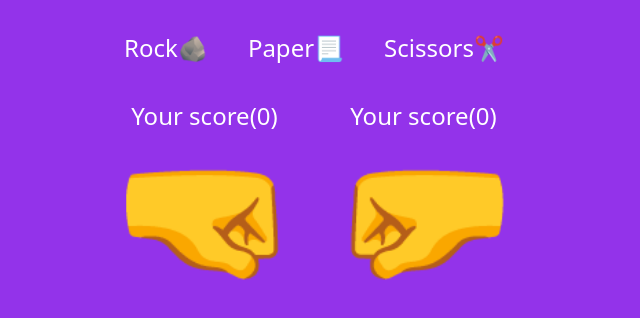
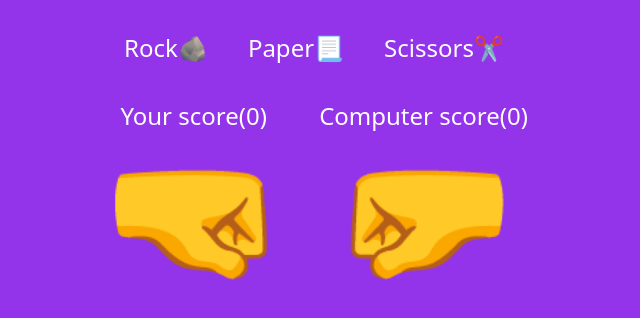
Before and after one commit to mukeshwebdp/Rock-Paper-Scissors, a plain HTML site: page index.html in a window 1280 px wide. Shown: the whole page, without its empty margins (326-966 px from the left). Drawn offline with Linux system fonts and the light colour scheme.

Commit message:
Update index.html
some computer text issue

```diff
--- a/index.html
+++ b/index.html
@@ -21,7 +21,7 @@
         <span class="md:text-[150px] text-[128px] mt-16 inline-block user hand-icon ">🤜</span>
         </div>
         <div class="computer-hand text-center">
-            <p>Your score(<span class="computer-score">0</span>)</p>
+            <p>Computer score(<span class="computer-score">0</span>)</p>
         <span class="md:text-[150px] text-[128px] mt-16 inline-block computer hand-icon ">🤛</span>
         </div>
     </div>
```
